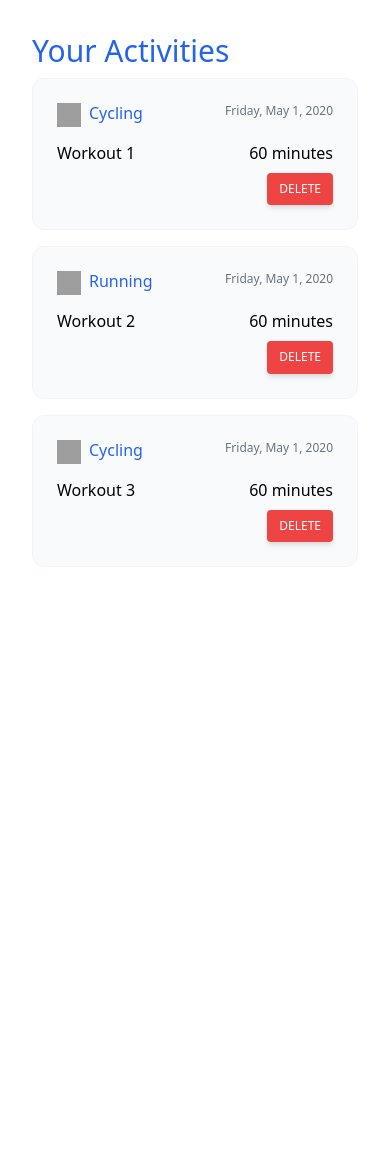
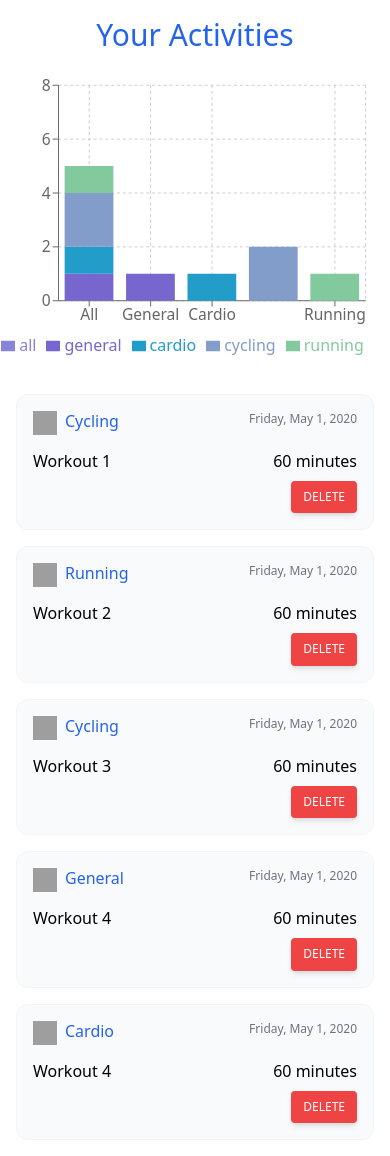
Before and after one commit to kktr/FitoFitFrontend, a Next.js app: page /workouts in a window 390 px wide. Before the commit the page ends 844 px from the top, so only its background shows below. Built offline with nearby package versions, Linux system fonts and the light colour scheme; grey boxes are pictures that could not be loaded.

Commit message:
feat: add dumb workouts type chart

```diff
--- a/package.json
+++ b/package.json
@@ -18,7 +18,8 @@
     "react-cool-dimensions": "^2.0.7",
     "react-datepicker": "^4.7.0",
     "react-dom": "18.0.0",
-    "react-hook-form": "^7.29.0"
+    "react-hook-form": "^7.29.0",
+    "recharts": "^2.1.9"
   },
   "devDependencies": {
     "@types/jest": "^27.4.1",
--- a/pages/workouts.tsx
+++ b/pages/workouts.tsx
@@ -1,6 +1,61 @@
 import React, { useState } from 'react';
 import { IWorkout, IWorkoutsList } from '../interfaces/IWorkout';
 import Image from 'next/image';
+import {
+  BarChart,
+  Bar,
+  XAxis,
+  YAxis,
+  CartesianGrid,
+  Tooltip,
+  Legend,
+} from 'recharts';
+
+function groupWorkouts(tasksList: IWorkoutsList): IGroupWorkouts {
+  const groupedWorkouts: IGroupWorkouts = [
+    {
+      name: 'All',
+      running: 0,
+      cycling: 0,
+      cardio: 0,
+      general: 0,
+    },
+    {
+      name: 'General',
+      general: 0,
+    },
+    {
+      name: 'Cardio',
+      cardio: 0,
+    },
+    {
+      name: 'Cycling',
+      cycling: 0,
+    },
+    {
+      name: 'Running',
+      running: 0,
+    },
+  ];
+
+  tasksList.forEach((workout) => {
+    if (workout.type === 'General') {
+      groupedWorkouts[0].general++;
+      groupedWorkouts[1].general++;
+    } else if (workout.type === 'Cardio') {
+      groupedWorkouts[0].cardio++;
+      groupedWorkouts[2].cardio++;
+    } else if (workout.type === 'Cycling') {
+      groupedWorkouts[0].cycling++;
+      groupedWorkouts[3].cycling++;
+    } else if (workout.type === 'Running') {
+      groupedWorkouts[0].running++;
+      groupedWorkouts[4].running++;
+    }
+  });
+
+  return groupedWorkouts;
+}
 
 export default function Workouts() {
   const [tasksList, setTasksList] = useState<IWorkoutsList | null>([
@@ -25,6 +80,20 @@ export default function Workouts() {
       type: 'Cycling',
       data: '2020-05-01',
     },
+    {
+      id: 4,
+      title: 'Workout 4',
+      duration: 60,
+      type: 'General',
+      data: '2020-05-01',
+    },
+    {
+      id: 5,
+      title: 'Workout 4',
+      duration: 60,
+      type: 'Cardio',
+      data: '2020-05-01',
+    },
   ]);
   const [hightestId, setHightestId] = useState<number>(0);
 
@@ -47,12 +116,37 @@ export default function Workouts() {
   };
 
   return (
-    <div className="flex flex-col p-8">
-      <h2 className="font-medium leading-tight text-3xl mt-0 mb-2 text-blue-600">
+    <div className="flex flex-col w-full items-center">
+      <h2 className="font-medium leading-tight text-3xl mt-4 mb-2 text-blue-600">
         Your Activities
       </h2>
 
-      <ul id="tasksList">
+      <div className="flex w-full mb-8 ">
+        <BarChart
+          width={400}
+          height={300}
+          data={groupWorkouts(tasksList)}
+          margin={{
+            top: 20,
+            right: 25,
+            left: 0,
+            bottom: 5,
+          }}
+        >
+          <CartesianGrid strokeDasharray="3 3" />
+          <XAxis dataKey="name" />
+          <YAxis allowDecimals={false} />
+          <Tooltip />
+          <Legend />
+          <Bar dataKey="all" stackId="a" fill="#8884d8" />
+          <Bar dataKey="general" stackId="a" fill="#7766cd" />
+          <Bar dataKey="cardio" stackId="a" fill="#229dca" />
+          <Bar dataKey="cycling" stackId="a" fill="#829dca" />
+          <Bar dataKey="running" stackId="a" fill="#82ca9d" />
+        </BarChart>
+      </div>
+
+      <ul id="tasksList" className="flex flex-col items-center w-full px-4">
         {tasksList &&
           tasksList.map((workout, index) => {
             // if (
@@ -67,7 +161,7 @@ export default function Workouts() {
             //   return;
             return (
               <li
-                className={`workout workout--${workout.id} flex flex-col p-6 border border-gray-100 rounded-xl bg-gray-50 sm:flex sm:space-x-8 sm:p-8 mb-4`}
+                className={`workout workout--${workout.id} flex flex-col p-4 w-full border border-gray-100 rounded-xl bg-gray-50 sm:flex sm:space-x-8 sm:p-8 mb-4`}
                 key={`workout workout--${workout.id}`}
               >
                 <div>
@@ -77,7 +171,7 @@ export default function Workouts() {
                       minute: '2-digit',
                     })}
                   </div> */}
-                  <div className="flex justify-between">
+                  <div className="flex justify-between ">
                     <div className="flex">
                       <div className=" w-6 mr-2">
                         <Image
@@ -165,3 +259,67 @@ export default function Workouts() {
     </div>
   );
 }
+
+const gropuWorkouts: IGroupWorkouts = [
+  {
+    name: 'All',
+    running: 3,
+    cycling: 2,
+    cardio: 1,
+    general: 3,
+  },
+  {
+    name: 'General',
+    general: 1,
+  },
+  {
+    name: 'Cardio',
+    cardio: 1,
+  },
+  {
+    name: 'Cycling',
+    cycling: 2,
+  },
+  {
+    name: 'Running',
+    running: 3,
+  },
+];
+
+type IGroupWorkouts = [
+  {
+    name: string;
+    running: number;
+    cycling: number;
+    cardio: number;
+    general: number;
+  },
+  { name: 'General'; general: number },
+  { name: 'Cardio'; cardio: number },
+  { name: 'Cycling'; cycling: number },
+  { name: 'Running'; running: number }
+];
+
+const tasksList2: IWorkoutsList = [
+  {
+    id: 1,
+    title: 'Workout 1',
+    duration: 60,
+    type: 'Cycling',
+    data: '2020-05-01',
+  },
+  {
+    id: 2,
+    title: 'Workout 2',
+    duration: 60,
+    type: 'Running',
+    data: '2020-05-01',
+  },
+  {
+    id: 3,
+    title: 'Workout 3',
+    duration: 60,
+    type: 'Cycling',
+    data: '2020-05-01',
+  },
+];
```
Also changed, not shown: 1 other file (tests, documents, lock files or other folders).
